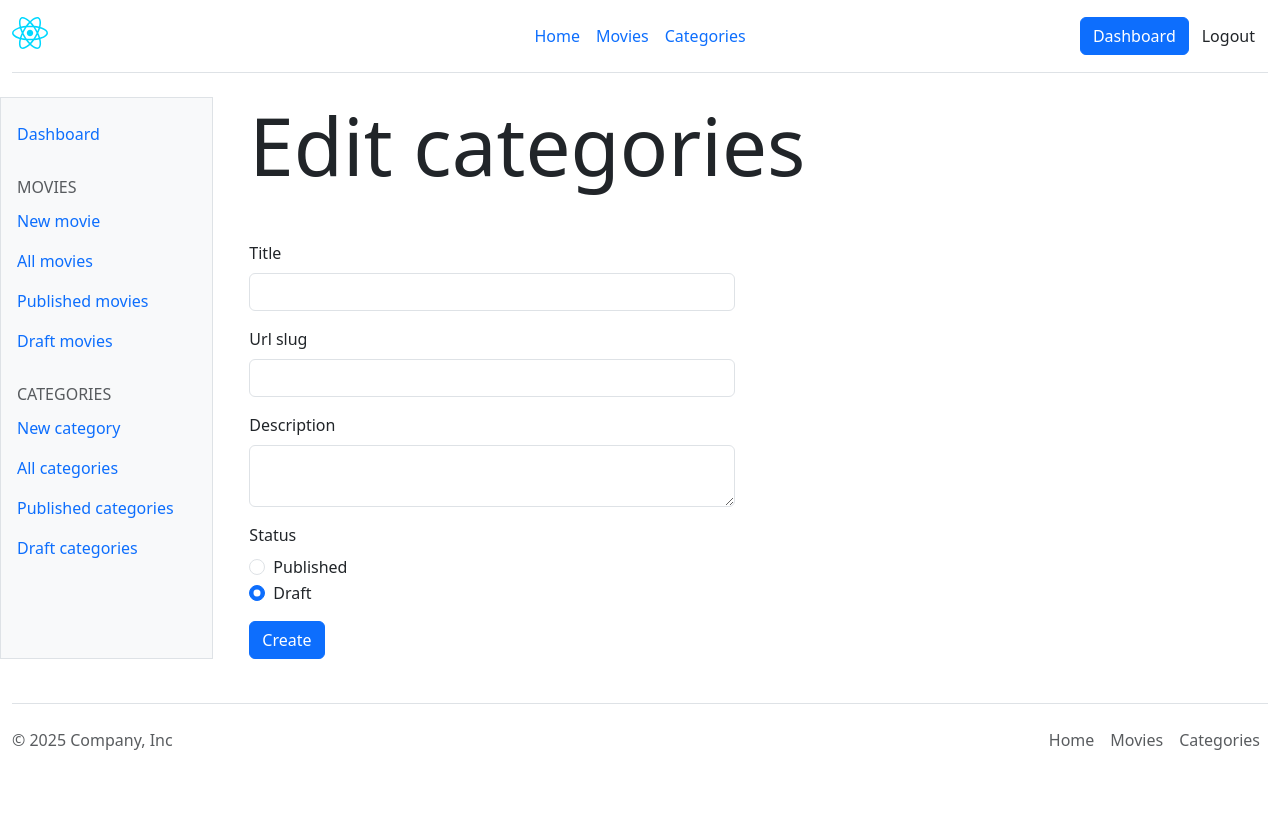
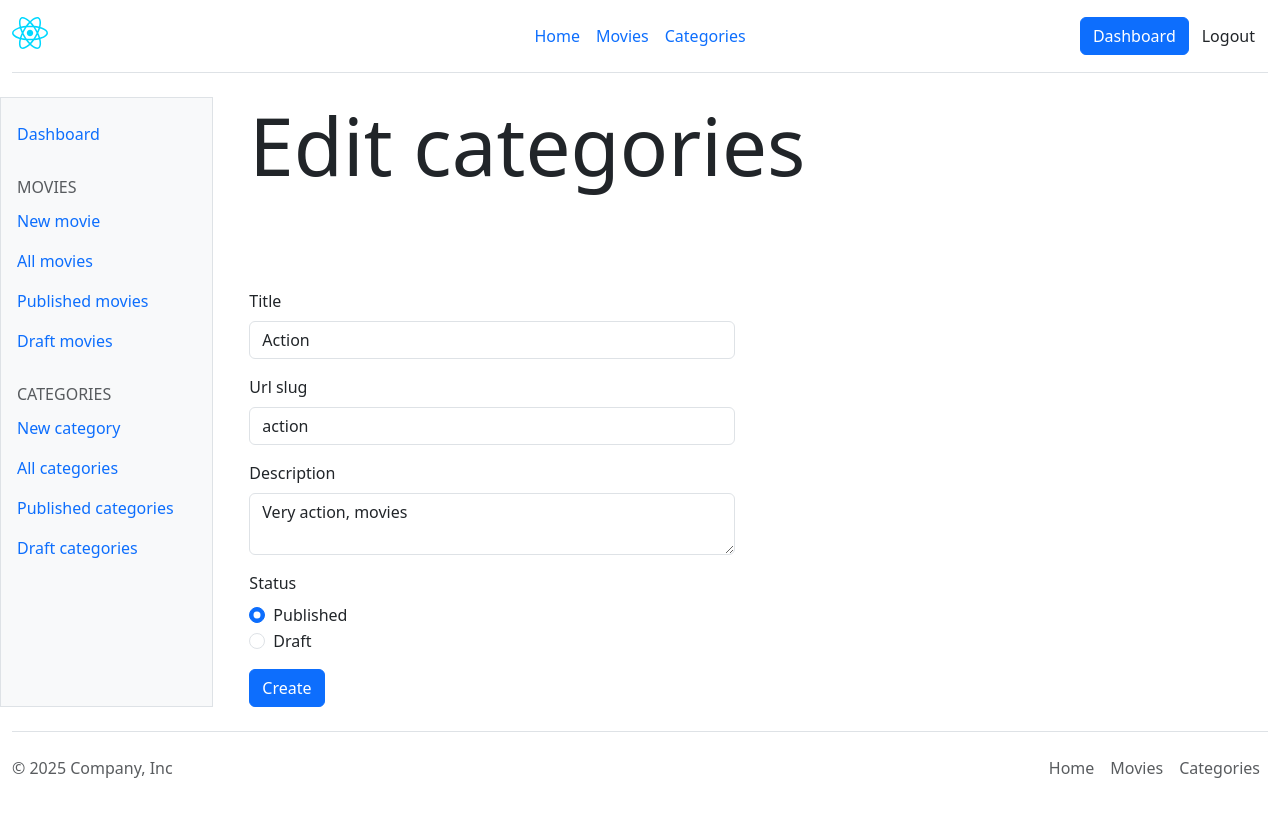
Before and after one commit to helltah/55-grupe-final-fantasy, a React app in the folder client/: page /admin/movies/interstellar/edit in a window 1280 px wide. Shown: the top 816 px of the page. Built offline with nearby package versions, Linux system fonts and the light colour scheme; the HTML template or start-up script is replaced by a standard one.

Commit message:
Edit category

```diff
--- a/client/src/components/forms/AdminCategoryForm.jsx
+++ b/client/src/components/forms/AdminCategoryForm.jsx
@@ -1,10 +1,10 @@
 import { useState } from "react";
 
-export function AdminCategoryForm() {
-    const [title, setTitle] = useState('');
-    const [url, setUrl] = useState('');
-    const [description, setDescription] = useState('');
-    const [status, setStatus] = useState('draft');
+export function AdminCategoryForm({ category }) {
+    const [title, setTitle] = useState(category.title ?? '');
+    const [url, setUrl] = useState(category.url ?? '');
+    const [description, setDescription] = useState(category.description ?? '');
+    const [status, setStatus] = useState(category.status ?? 'draft');
 
     function handleFormSubmit(e) {
         e.preventDefault();
@@ -31,7 +31,7 @@
 
 
     return (
-        <form onSubmit={handleFormSubmit} className="col-12 col-md-9 col-lg-6">
+        <form onSubmit={handleFormSubmit} className="col-12 col-md-9 col-lg-6 mt-5">
             <div className="mb-3">
                 <label htmlFor="title" className="form-label">Title</label>
                 <input onChange={e => setTitle(e.target.value)} value={title} type="text" className="form-control" id="title" required/>
--- a/client/src/pages/admin/categories/EditCategory.jsx
+++ b/client/src/pages/admin/categories/EditCategory.jsx
@@ -2,13 +2,20 @@
 import { AdminCategoryForm } from "../../../components/forms/AdminCategoryForm";
 
 export function AdminEditCategoryPage() {
+    const category = {
+        title: 'Action',
+        url: 'action',
+        description: 'Very action, movies',
+        status: 'published',
+    };
+
     return (
         <main>
             <AdminPageTitle title="Edit categories" />
 
             <div className="container">
                 <div className="row">
-                    <AdminCategoryForm />
+                    <AdminCategoryForm category={category} />
                 </div>
             </div>
         </main>
```
